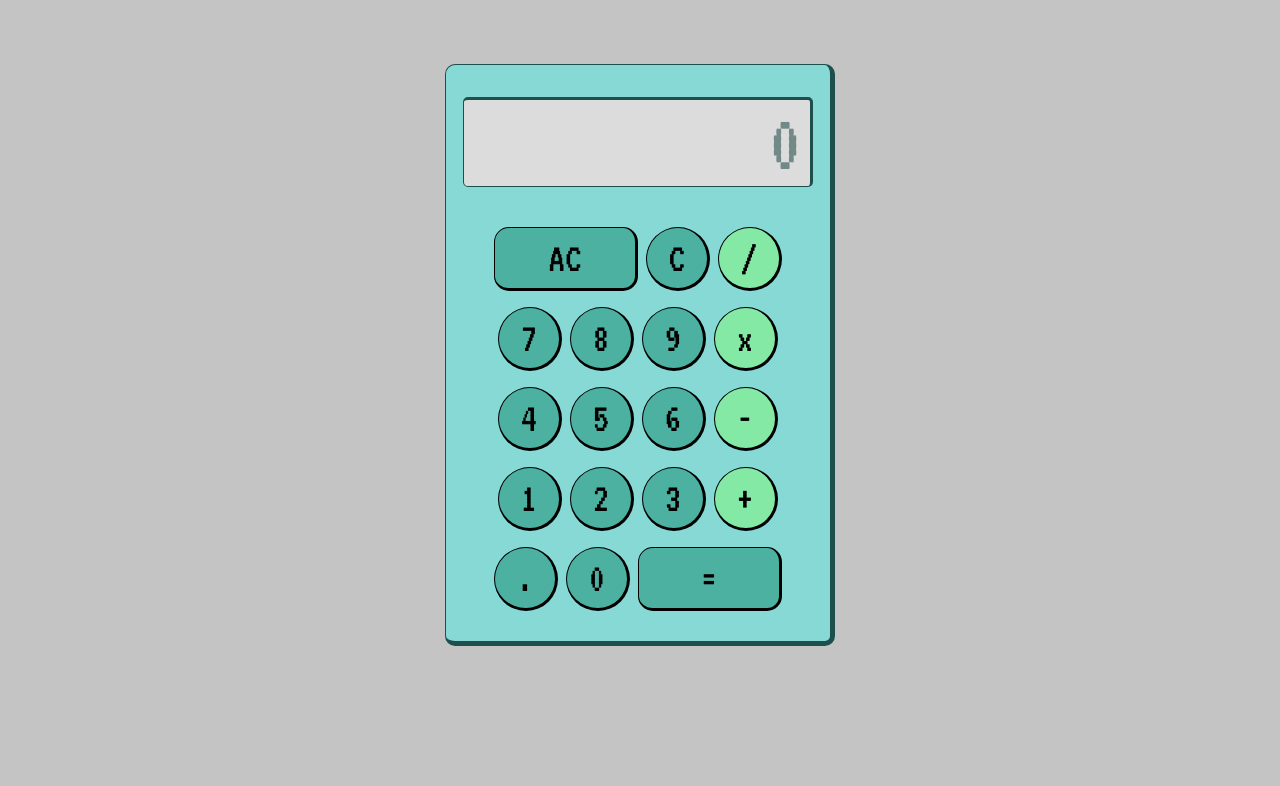
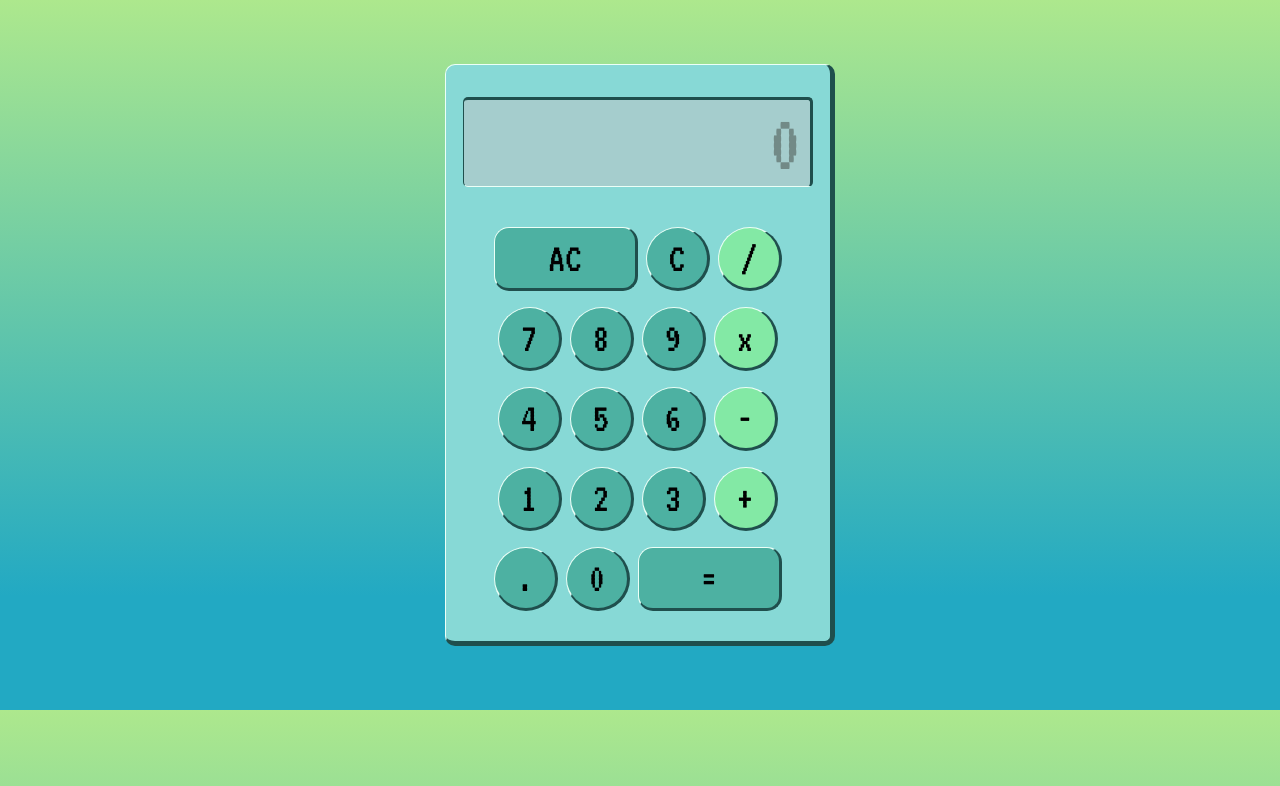
Before and after one commit to jellyglitch/calculator, a plain HTML site: page index.html in a window 1280 px wide. Drawn offline with Linux system fonts and the light colour scheme.

Commit message:
Fix more bugs when doing calculations.

```diff
--- a/script.js
+++ b/script.js
@@ -57,20 +57,25 @@ displayNumber.forEach(button => {
     button.addEventListener("click", () => inputNumber(button));
 });
 
-clearDisplay.addEventListener("click", () => {
-    display.style.color = "";
-    display.textContent = "0";
+function resetValues(){
     newValue = true;
     value2Exists = false;
     value1, value2 = 0;
     operator = "";
     operatorButton.forEach(button => button.style.backgroundColor = "");
+}
+
+clearDisplay.addEventListener("click", () => {
+    display.style.color = "";
+    display.textContent = "0";
+    resetValues();
 })
 
 function equals(){
     operatorButton.forEach(button => button.style.backgroundColor = "");
     value2 = Number(display.textContent);
     operate(operator, value1, value2);
+    resetValues();
 }
 
 operatorButton.forEach(button => {
--- a/style.css
+++ b/style.css
@@ -1,5 +1,6 @@
 body {
-    background-color: #c4c4c4;
+    background: rgb(34,169,195);
+    background: linear-gradient(0deg, rgba(34,169,195,1) 16%, rgba(173,232,141,1) 100%);
     font-family: "VT323", 'Gill Sans', 'Gill Sans MT', Calibri, 'Trebuchet MS', sans-serif;
 }
 
@@ -13,7 +14,7 @@ body {
     border-radius: 10px;
     border-style: solid;
     border-width: thin thick thick thin;
-    border-color: #1f4f4d;
+    border-color: #ecfff7 #1f4f4d #1f4f4d #ecfff7;
 
     background-color: #87d9d6;
     width: 24rem;
@@ -29,11 +30,11 @@ body {
     height: 15%;
     margin: 2rem 0 1.5rem 0;
 
-    background-color: #dcdcdc;
+    background-color: #a5cdcd;
     border-radius: 5px;
     border-style: solid;
     border-width: medium medium thin thin;
-    border-color: #1f4f4d;
+    border-color: #1f4f4d #1f4f4d #ecfff7;
 }
 
 #display-values {
@@ -59,7 +60,7 @@ body {
 
     border-style: solid;
     border-width: thin medium medium thin;
-
+    border-color: #ecfff7 #1f4f4d #1f4f4d #ecfff7;
     font-size: 42px;
 }
 
```
